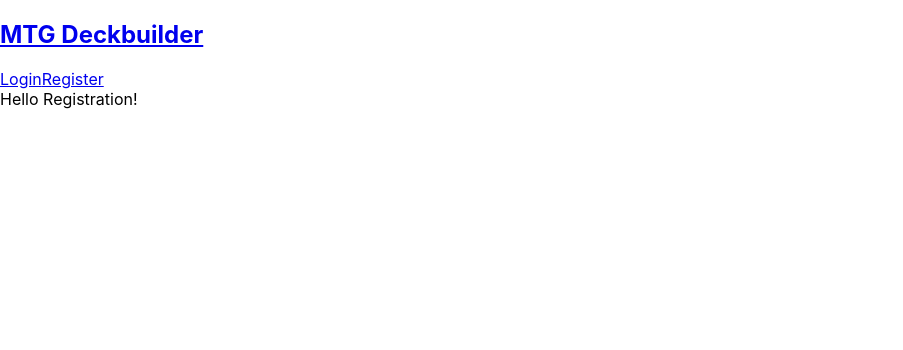
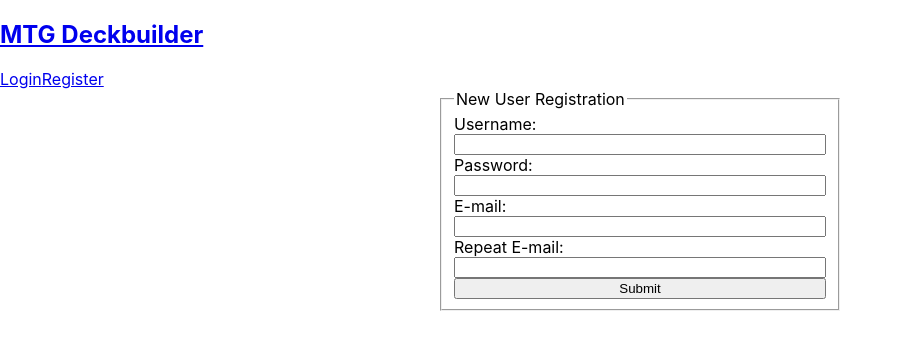
Before and after one commit to jerradm85/mtg-deckbuilder-app, a React (Create React App) app: page /register in a window 1280 px wide. Shown: the top 350 px of the page, without its empty margins (0-903 px from the left). Built offline with nearby package versions, Linux system fonts and the light colour scheme.

Commit message:
WIP: routing/user-flow

```diff
--- a/src/App.js
+++ b/src/App.js
@@ -9,11 +9,22 @@ import Decks from './Components/Decks/Decks'
 import Login from './Components/Login/Login'
 import CreateDeck from './Components/CreateDeck/CreateDeck'
 import Card from './Components/Card/Card'
+import User from './Components/User/User'
+import Deck from './Components/Deck/Deck'
 
 
 
 class App extends React.Component {
   state = {
+    users: [
+      {
+        id: 1,
+        username: 'Jerrad',
+        password: 'password',
+        email: 'fake@fake.com',
+      }
+    ],
+
     decks: [
       {
         id: 1,
@@ -27,35 +38,44 @@ class App extends React.Component {
         id: 3,
         title: 'Deck 3'
       },
-      {
-        id: 4,
-        title: 'Deck 4'
-      },
+    ],
 
-    ],
     cards: [
       {
         id: 1,
         name: 'First Card',
         text: 'lorem ipsum',
+        image: 'https://www.nomadfoods.com/wp-content/uploads/2018/08/placeholder-1-e1533569576673-960x960.png'
       },
       {
         id: 2,
         name: 'Second Card',
         text: 'lorem ipsum',
+        image: 'https://www.nomadfoods.com/wp-content/uploads/2018/08/placeholder-1-e1533569576673-960x960.png'
       },
       {
         id: 3,
         name: 'Third Card',
         text: 'lorem ipsum',
+        image: 'https://www.nomadfoods.com/wp-content/uploads/2018/08/placeholder-1-e1533569576673-960x960.png'
       }
     ]
   }
+
+  setUser(user) {
+    this.setState({
+      users: this.state.users.concat(user)
+    })
+  }
+
   render() {
+
     const value = {
+      users: this.state.users,
       decks: this.state.decks,
       cards: this.state.cards,
     }
+
     return (
       <Context.Provider value={value}>
         <div>
@@ -63,11 +83,13 @@ class App extends React.Component {
             <Link className='Logo' to='/'><h1>MTG Deckbuilder</h1></Link>
             <Route className='' path="/" component={Nav} />
           </nav>
-            <Route path='/register' component={Registration} />
-            <Route path='/decks' component={Decks} />
-            <Route path='/login' component={Login} />
-            <Route path='/create' component={CreateDeck} />
-            <Route path='/card/:cardId' component={Card} />
+          <Route path='/register' component={Registration} />
+          <Route path='/decks' component={Decks} />
+          <Route path='/login' component={Login} />
+          <Route path='/create' component={CreateDeck} />
+          <Route path='/card/:cardId' component={Card} />
+          <Route path='/user' component={User} />
+          <Route path='/deck/:deckId' component={Deck} />
         </div>
       </Context.Provider>
     )
--- a/src/Components/Deck/Deck.css
+++ b/src/Components/Deck/Deck.css
@@ -0,0 +1,3 @@
+img {
+    max-width: 200px;
+}
--- a/src/Components/Deck/Deck.js
+++ b/src/Components/Deck/Deck.js
@@ -1,10 +1,26 @@
 import React from 'react'
+import Context from '../../Context';
+import { Link } from 'react-router-dom'
+
+import './Deck.css'
 
 class Deck extends React.Component {
+    static contextType = Context;
+
     render() {
+        const deck = this.context.decks[0];
+        const cards = this.context.cards
         return (
             <div>
-                This is a specific deck!
+                {deck.title}
+                {cards.map(card => {
+                    return <li>
+                        <Link to={'/card/'}>{card.name}</Link>
+                        {card.text}
+                        <img src={card.image} />
+                    </li>
+                })}
+
             </div>
         )
     }
--- a/src/Components/Login/Login.css
+++ b/src/Components/Login/Login.css
@@ -0,0 +1,10 @@
+* {
+    box-sizing: border-box;
+}
+
+.loginForm {
+    display: flex;
+    flex-direction: column;
+    margin: auto;
+    max-width: 400px;
+}
--- a/src/Components/Login/Login.js
+++ b/src/Components/Login/Login.js
@@ -1,10 +1,37 @@
 import React from 'react'
+import './Login.css'
+
+import Context from '../../Context';
 
 class Login extends React.Component {
+    static contextType = Context;
+
+    handleLogin = e => {
+
+        const username = e.target.username.value
+        const password = e.target.password.value
+
+        this.props.history.push('/user')
+
+        // fetch(`${'API path goes here'}/users`, {
+        //     method: "GET", // should this be a get?
+        // })
+        //     .then()
+    }
+
     render() {
         return (
             <div>
-                Hello Login!
+                <form action="login" onSubmit={this.handleLogin}>
+                    <fieldset className="loginForm">
+                        <legend>User Login</legend>
+                        <label htmlFor="username">Username:</label>
+                        <input type="text" name="username" />
+                        <label htmlFor="password">Password:</label>
+                        <input type="text" name="password" />
+                        <button type="submit">Login</button>
+                    </fieldset>
+                </form>
             </div>
         )
     }
--- a/src/Components/Registration/Registration.css
+++ b/src/Components/Registration/Registration.css
@@ -0,0 +1,10 @@
+* {
+    box-sizing: border-box;
+}
+
+.registerForm {
+    display: flex;
+    flex-direction: column;
+    margin: auto;
+    max-width: 400px;
+}
--- a/src/Components/Registration/Registration.js
+++ b/src/Components/Registration/Registration.js
@@ -1,11 +1,62 @@
 import React from 'react'
+import './Registration.css'
+
+import Context from '../../Context';
 
 class Registration extends React.Component {
+    static contextType = Context;
+
+    handleSubmit = e => {
+        e.preventDefault();
+
+        const users = this.context.users
+        console.log(users)
+
+        const username = e.target.username.value;
+        const password = e.target.password.value;
+        const email = e.target.email.value;
+        const remail = e.target.remail.value;
+
+        if(email !== remail) {
+            console.log('both email fields must match.')
+            return
+        }
+
+        const newUser = { username, password, email }
+
+        fetch(`${'API path goes here'}/users`, {
+            method: "POST",
+            headers: {
+                "content-type": "application/json"
+            },
+            body: JSON.stringify(newUser)
+        })
+            .then(res => {
+                if (!res.ok) {
+                    throw new Error('Something went wrong.')
+                } return res.json();
+            })
+            .then(user => {
+
+            })
+    }
+
     render() {
         return (
-            <div>
-                Hello Registration!
-            </div>
+            <form action="submit" onSubmit={this.handleSubmit}>
+                <fieldset className="registerForm">
+                    <legend>New User Registration</legend>
+                    <label htmlFor="username">Username:</label>
+                    <input type="text" name="username" />
+                    <label htmlFor="password">Password:</label>
+                    <input type="text" name="password" />
+                    <label htmlFor="email">E-mail:</label>
+                    <input type="text" name="email" />
+                    <label htmlFor="email">Repeat E-mail:</label>
+                    <input type="text" name="remail" />
+                    <button type="submit">Submit</button>
+                </fieldset>
+            </form>
         )
     }
 }
--- /dev/null
+++ b/src/Components/User/User.js
@@ -0,0 +1,20 @@
+import React from 'react'
+import Context from '../../Context'
+import { Link } from 'react-router-dom'
+
+class User extends React.Component {
+    static contextType = Context;
+    render() {
+        return (
+            <div>
+                {this.context.decks.map(deck => {
+                   return <li>
+                        <Link to={`/deck/${deck.id}`}>{deck.title}</Link>
+                    </li>
+                })}
+            </div>
+        )
+    }
+}
+
+export default User;
--- a/src/Components/UserDecks/UserDecks.js
+++ b/src/Components/UserDecks/UserDecks.js
@@ -0,0 +1 @@
+import
```
Also changed, not shown: src/Components/Main/Main.js (deleted, +0 -13 lines), src/Components/User/User.css (added).
